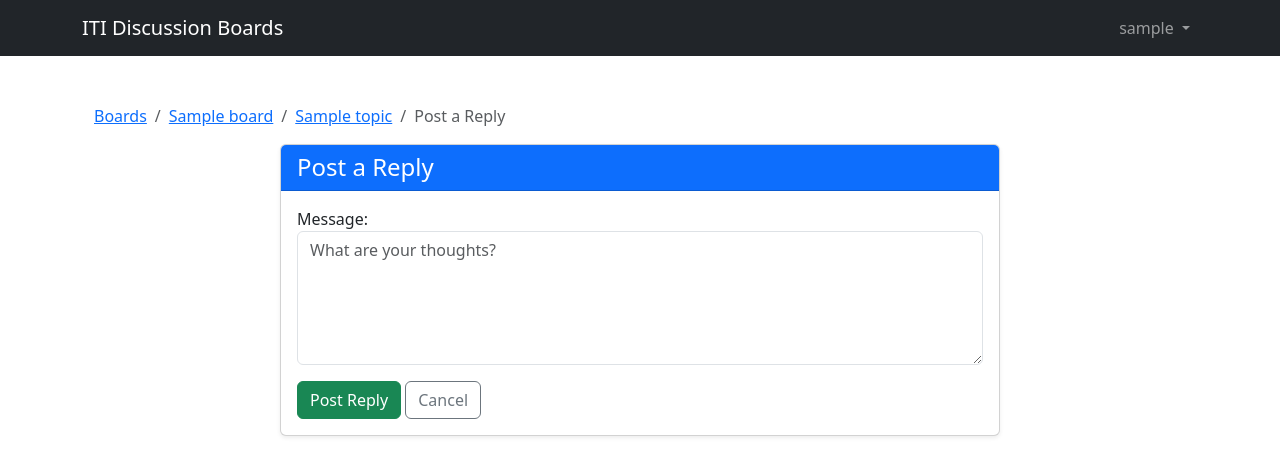
After one commit to AhmedSolimanGhonaim/Discussion-board, a Django app: page /boards/1/topics/1/reply in a window 1280 px wide. The commit adds this page. Shown: the top 476 px of the page. Run offline with Django 5.2, Linux system fonts and the light colour scheme; a user stored in the database is signed in; tables that the repository leaves empty hold one stand-in row (values such as "Sample post"); some libraries are stand-ins or nearby versions.

Commit message:
topic replies

```diff
--- a/boards/forms.py
+++ b/boards/forms.py
@@ -1,5 +1,5 @@
 from django import forms
-from .models import Topic
+from .models import Topic, Post
 
 class NewTopicForm(forms.ModelForm):
     message = forms.CharField(
@@ -26,3 +26,15 @@ class NewTopicForm(forms.ModelForm):
                 'required': 'required'
             }),
         }
+
+class ReplyForm(forms.ModelForm):
+    class Meta:
+        model = Post
+        fields = ['message']
+        widgets = {
+            'message': forms.Textarea(attrs={
+                'class': 'form-control',
+                'rows': 5,
+                'placeholder': 'What are your thoughts?'
+            })
+        }
--- /dev/null
+++ b/boards/templates/reply_topic.html
@@ -0,0 +1,42 @@
+{% extends 'base.html' %} {% block title %}Reply to Topic - {{
+topic_reply.subject }}{% endblock %} {% block content %}
+<div class="container py-4">
+  <nav aria-label="breadcrumb">
+    <ol class="breadcrumb">
+      <li class="breadcrumb-item"><a href="{% url 'home' %}">Boards</a></li>
+      <li class="breadcrumb-item">
+        <a href="{% url 'board_topics' topic_reply.board.pk %}">
+          {{ topic_reply.board.name }}
+        </a>
+      </li>
+      <li class="breadcrumb-item">
+        <a href="{% url 'topic_page' topic_reply.board.pk topic_reply.pk %}"
+          >{{ topic_reply.subject }}</a
+        >
+      </li>
+      <li class="breadcrumb-item active">Post a Reply</li>
+    </ol>
+  </nav>
+
+  <div class="row justify-content-center">
+    <div class="col-lg-8">
+      <div class="card shadow-sm">
+        <div class="card-header bg-primary text-white">
+          <h4 class="mb-0">Post a Reply</h4>
+        </div>
+        <div class="card-body">
+          <form method="post" novalidate>
+            {% csrf_token %} {{ form_reply.as_p }}
+            <button type="submit" class="btn btn-success">Post Reply</button>
+            <a
+              href="{% url 'topic_page' topic_reply.board.pk topic_reply.pk %}"
+              class="btn btn-outline-secondary"
+              >Cancel</a
+            >
+          </form>
+        </div>
+      </div>
+    </div>
+  </div>
+</div>
+{% endblock %}
--- a/boards/urls.py
+++ b/boards/urls.py
@@ -9,4 +9,5 @@ urlpatterns = [
     path('boards/<int:id>', views.board_topics, name='board_topics'),
     path('boards/<int:id>/new', views.new_topic, name='new_topic'),
     path('boards/<int:board_id>/topics/<int:topic_id>', views.topic_page, name='topic_page'),
+    path('boards/<int:board_id>/topics/<int:topic_id>/reply', views.reply_topic, name='reply_topic'),
 ]
--- a/boards/views.py
+++ b/boards/views.py
@@ -2,7 +2,7 @@ from django.shortcuts import render , get_object_or_404 , redirect
 from django.http import HttpResponse , Http404
 from .models import Board, Topic, Post
 from django.contrib.auth.models import User
-from .forms import NewTopicForm
+from .forms import NewTopicForm , ReplyForm
 from django.contrib.auth.decorators import login_required
 
 
@@ -50,3 +50,18 @@ def topic_page(request,board_id,topic_id):
      topic.views += 1
      topic.save()
      return render(request, 'topic_page.html', {'topic': topic})
+
+@login_required
+def reply_topic(request,board_id,topic_id):
+    topic = get_object_or_404(Topic,board__pk=board_id ,pk=topic_id)
+    if request.method == 'POST':
+        form = ReplyForm(request.POST)
+        if form.is_valid():
+            reply = form.save(commit=False)
+            reply.topic = topic
+            reply.created_by = request.user
+            reply.save()
+            return redirect('topic_page', board_id=board_id, topic_id=topic_id)
+    else:
+        form = ReplyForm()
+    return render(request, 'reply_topic.html', {'topic_reply': topic, 'form_reply': form})
```
Also changed, not shown: boards/templates/topic_page.html (+11 -9 lines).
